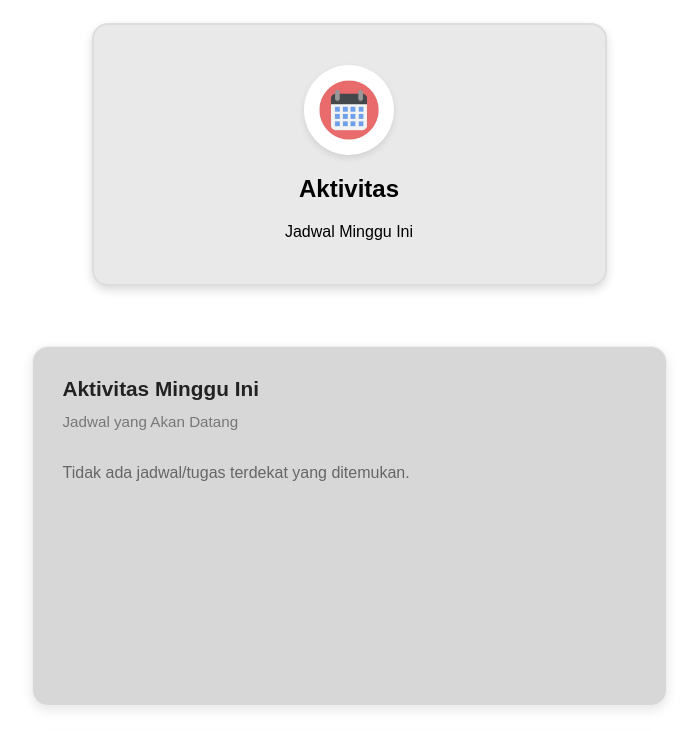
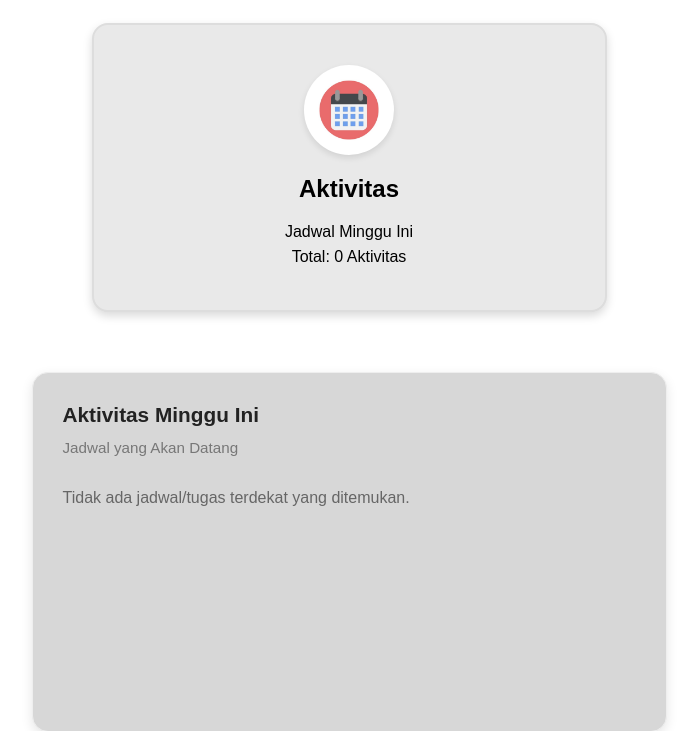
Before and after one commit to MLuthfiCA/PBL-Kalender, a PHP site: page /home_page.php in a window 1280 px wide. Shown: the part 1033-1764 px from the top of the page, without its empty margins (291-989 px from the left). Run offline with PHP 8.4, Linux system fonts and the light colour scheme; the visitor is signed in with stand-in values (Sample User, id 1); tables that the repository leaves empty or names only in its code hold one stand-in row (values such as "Sample post").

Commit message:
memperbaiki homepage

```diff
--- a/Front End PBL/HTML/home_page.php
+++ b/Front End PBL/HTML/home_page.php
@@ -67,11 +67,13 @@ if (isset($_POST["logout"])) {
                         <button id="addSubjectBtn" class="add-btn">+</button>
                     </h2>
                     <p>Total: <span id="subjectCount">0</span> Mata Kuliah</p>
+                    <input type="hidden" id="currentUser" value="<?= htmlspecialchars($_SESSION["nama"]) ?>" />
                 </div>
                 <div class="features3">
                     <img src="../GAMBAR_KALENDER.jpeg" alt="kalender" />
                     <h2>Aktivitas</h2>
                     <p>Jadwal Minggu Ini</p>
+                    <p>Total: <span id="activityCount">0</span> Aktivitas</p>
                     </div>
             </div>
 
```
